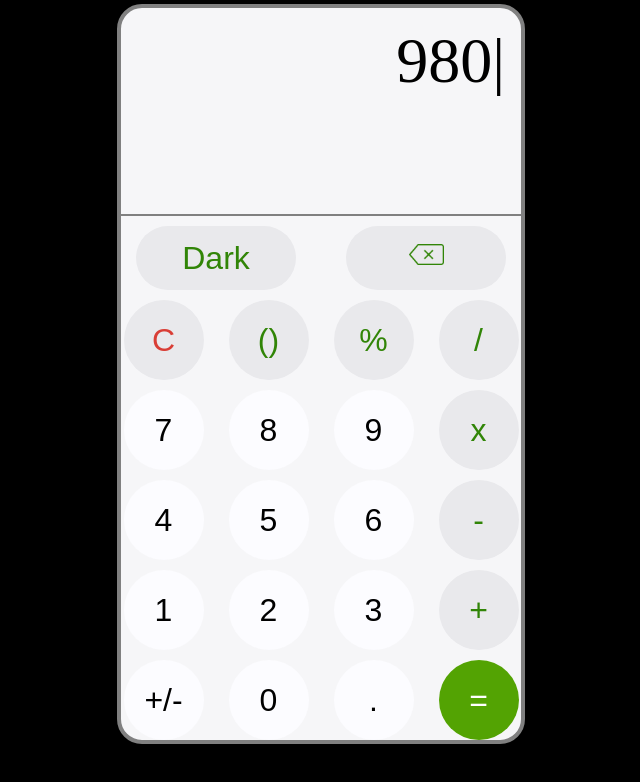
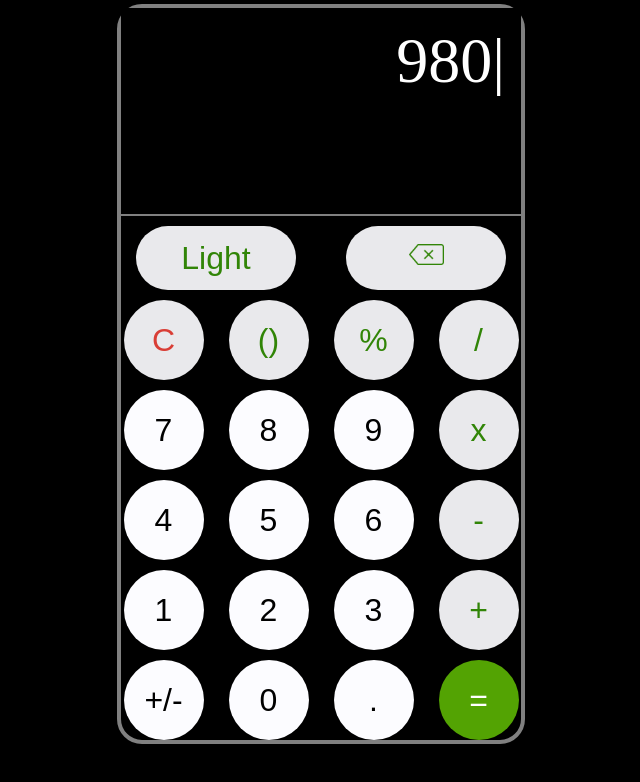
Before and after one commit to Honey-Sharma-git/Calculator, a plain HTML site: page index.html in a window 1280 px wide. Both pictures are taken after a click on the button "Dark". Shown: the whole page, without its empty margins (319-959 px from the left). Drawn offline with Linux system fonts and the light colour scheme.

Commit message:
Add classes, JS code for darkmode functionality

```diff
--- a/CSS/main.css
+++ b/CSS/main.css
@@ -18,6 +18,10 @@
 }
 .mainBg {
   background-color: #f6f6f8;
+}
+.mainBg-dark{
+  background-color: black;
+  color:white;
 }
 .greenOnGreyBg {
   color: #318507;
--- a/JS/script.js
+++ b/JS/script.js
@@ -2,7 +2,11 @@ function darkMode(){
     let darkModeButtonElement = document.querySelector('.js-darkMode');
     if(darkModeButtonElement.innerText === 'Dark'){
         darkModeButtonElement.innerHTML = 'Light';
+        document.querySelector('.js-mainBg').classList.add('mainBg-dark');
+        document.querySelector('.js-output').classList.add('mainBg-dark');
     }else{
         darkModeButtonElement.innerHTML = 'Dark';
+        document.querySelector('.js-mainBg').classList.remove('mainBg-dark');
+        document.querySelector('.js-output').classList.remove('mainBg-dark');
     }
 }
--- a/index.html
+++ b/index.html
@@ -36,18 +36,18 @@
     <title>Samsung Calculator App</title>
   </head>
   <body>
-    <main class="main-container mainBg">
-      <div class="output">980|</div>
+    <main class="main-container mainBg js-mainBg">
+      <div class="output js-output">980|</div>
       <button
         class="js-darkMode functional-button fb1 greenOnGreyBg"
         onclick="darkMode()"
       >
         Dark
-        <img
+        <!-- <img
           src="Images/Darkmode-icon.png"
           height="35"
           alt="darkmode icon"
-        /></button
+        /> --></button
       ><button class="functional-button fb2 greenOnGreyBg">
         <img src="Images/backspace-icon.png" height="35" alt="backspace-icon" />
       </button>
```
